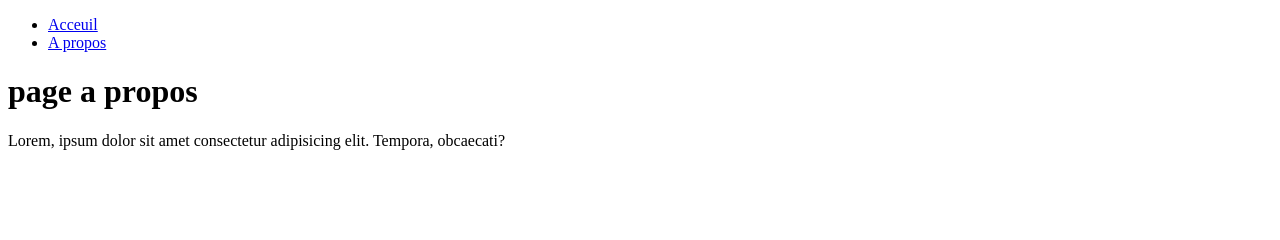
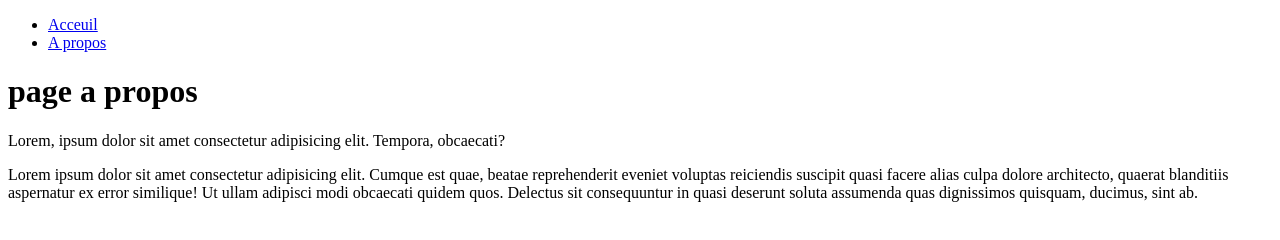
Before and after one commit to TSEFACKDEV/monprojet, a plain HTML site: page apropos.html in a window 1280 px wide. Drawn offline with Linux system fonts and the light colour scheme.

Commit message:
ajout d'un paragraphe a la page apropos

```diff
--- a/apropos.html
+++ b/apropos.html
@@ -12,5 +12,6 @@
     </ul>
     <h1>page a propos</h1>
     <p>Lorem, ipsum dolor sit amet consectetur adipisicing elit. Tempora, obcaecati?</p>
+    <p>Lorem ipsum dolor sit amet consectetur adipisicing elit. Cumque est quae, beatae reprehenderit eveniet voluptas reiciendis suscipit quasi facere alias culpa dolore architecto, quaerat blanditiis aspernatur ex error similique! Ut ullam adipisci modi obcaecati quidem quos. Delectus sit consequuntur in quasi deserunt soluta assumenda quas dignissimos quisquam, ducimus, sint ab.</p>
 </body>
 </html>
```
